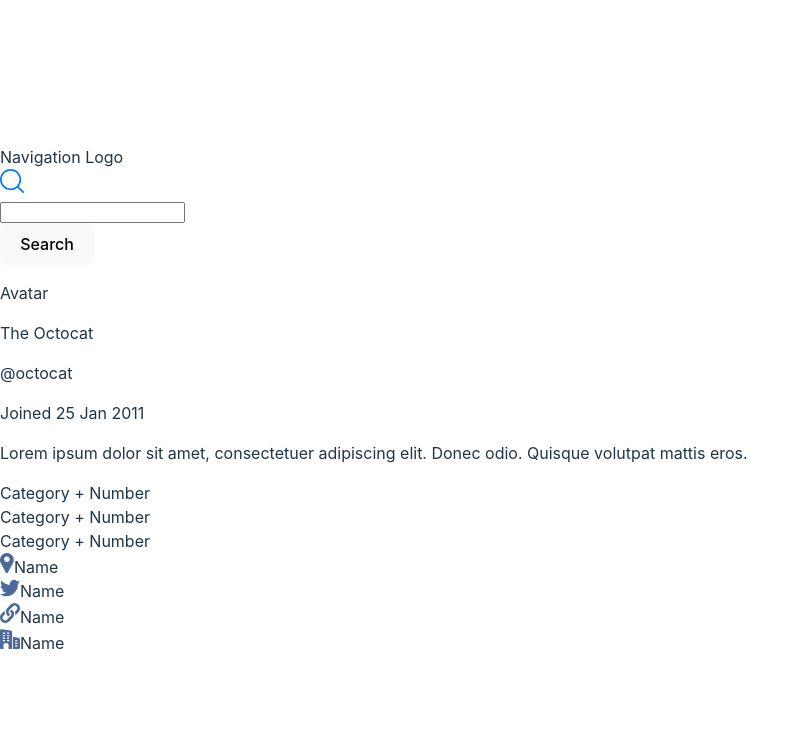
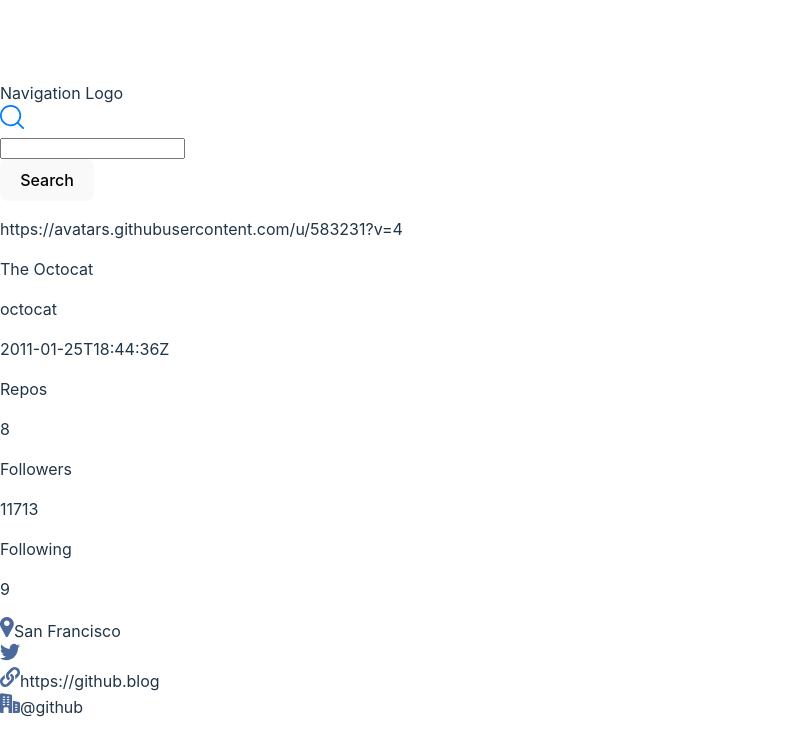
Before and after one commit to kacperklosowski/frontend-mentor-challenges, a React (Vite) app in the folder challenges/github-user-search/: page / in a window 1280 px wide. Shown: the top 756 px of the page, without its empty margins (0-806 px from the left). Built offline with nearby package versions, Linux system fonts and the light colour scheme.

Commit message:
add user context

```diff
--- a/challenges/github-user-search/src/App.tsx
+++ b/challenges/github-user-search/src/App.tsx
@@ -1,16 +1,17 @@
-import './App.scss'
-import mockedUserProfile from "./data/mockedUserProfile.ts";
 import Navigation from "./components/Navigation";
 import SearchBar from "./components/SearchBar";
 import UserProfile from "./components/UserProfile";
+import {UserContextProvider} from "./providers/UserContextProvider.tsx";
+import './App.scss'
 
 export default function App() {
-    console.log(mockedUserProfile)
     return (
         <div>
             <Navigation/>
             <SearchBar/>
-            <UserProfile/>
+            <UserContextProvider>
+                <UserProfile/>
+            </UserContextProvider>
         </div>
     )
 }
--- a/challenges/github-user-search/src/components/UserProfile/components/UserProfileBio/UserProfileBio.tsx
+++ b/challenges/github-user-search/src/components/UserProfile/components/UserProfileBio/UserProfileBio.tsx
@@ -1,7 +1,9 @@
+import {useUserContext} from "../../../../hooks/useUserContext.ts";
+
 export default function UserProfileBio() {
+    const {bio} = useUserContext();
+
     return (
-        <div>
-            <p>Lorem ipsum dolor sit amet, consectetuer adipiscing elit. Donec odio. Quisque volutpat mattis eros.</p>
-        </div>
+        <p>{bio}</p>
     );
 };
--- a/challenges/github-user-search/src/components/UserProfile/components/UserProfileContactInfo/UserProfileContactInfo.tsx
+++ b/challenges/github-user-search/src/components/UserProfile/components/UserProfileContactInfo/UserProfileContactInfo.tsx
@@ -4,14 +4,17 @@
 import IconLocation from "./assets/icon-location.svg?react";
 import IconWebsite from "./assets/icon-website.svg?react";
 import IconTwitter from "./assets/icon-twitter.svg?react";
+import {useUserContext} from "../../../../hooks/useUserContext.ts";
 
 export default function UserProfileContactInfo() {
+    const {location, twitterUsername, blog, company} = useUserContext();
+
     return (
         <div>
-            <UserProfileContactInfoUnit Icon={IconLocation}/>
-            <UserProfileContactInfoUnit Icon={IconTwitter}/>
-            <UserProfileContactInfoUnit Icon={IconWebsite}/>
-            <UserProfileContactInfoUnit Icon={IconCompany}/>
+            <UserProfileContactInfoUnit label={location} Icon={IconLocation}/>
+            <UserProfileContactInfoUnit label={twitterUsername} Icon={IconTwitter}/>
+            <UserProfileContactInfoUnit label={blog} Icon={IconWebsite}/>
+            <UserProfileContactInfoUnit label={company} Icon={IconCompany}/>
         </div>
     );
 };
--- a/challenges/github-user-search/src/components/UserProfile/components/UserProfileContactInfo/components/UserProfileContactInfoUnit/UserProfileContactInfoUnit.tsx
+++ b/challenges/github-user-search/src/components/UserProfile/components/UserProfileContactInfo/components/UserProfileContactInfoUnit/UserProfileContactInfoUnit.tsx
@@ -2,12 +2,13 @@
 
 type Props = {
     Icon: ComponentType;
+    label: string | null;
 }
-export default function UserProfileContactInfoUnit({Icon}: Props) {
+export default function UserProfileContactInfoUnit({Icon, label}: Props) {
     return (
         <div>
             <Icon/>
-            Name
+            {label}
         </div>
     );
 };
--- a/challenges/github-user-search/src/components/UserProfile/components/UserProfileOverview/UserProfileOverview.tsx
+++ b/challenges/github-user-search/src/components/UserProfile/components/UserProfileOverview/UserProfileOverview.tsx
@@ -1,10 +1,14 @@
+import {useUserContext} from "../../../../hooks/useUserContext.ts";
+
 export default function UserProfileOverview() {
+    const {avatarUrl, name, login, createdAt} = useUserContext();
+
     return (
         <div>
-            <p>Avatar</p>
-            <p>The Octocat</p>
-            <p>@octocat</p>
-            <p>Joined 25 Jan 2011</p>
+            <p>{avatarUrl}</p>
+            <p>{name}</p>
+            <p>{login}</p>
+            <p>{createdAt}</p>
         </div>
     );
 };
--- a/challenges/github-user-search/src/components/UserProfile/components/UserProfileStats/UserProfileStats.tsx
+++ b/challenges/github-user-search/src/components/UserProfile/components/UserProfileStats/UserProfileStats.tsx
@@ -1,11 +1,14 @@
 import UserProfileStatsUnit from "./components/UserProfileStatsUnit";
+import {useUserContext} from "../../../../hooks/useUserContext.ts";
 
 export default function UserProfileStats() {
+    const {publicRepos, followers, following} = useUserContext();
+
     return (
         <div>
-            <UserProfileStatsUnit/>
-            <UserProfileStatsUnit/>
-            <UserProfileStatsUnit/>
+            <UserProfileStatsUnit category='Repos' amount={publicRepos}/>
+            <UserProfileStatsUnit category='Followers' amount={followers}/>
+            <UserProfileStatsUnit category='Following' amount={following}/>
         </div>
     );
 };
--- a/challenges/github-user-search/src/components/UserProfile/components/UserProfileStats/components/UserProfileStatsUnit/UserProfileStatsUnit.tsx
+++ b/challenges/github-user-search/src/components/UserProfile/components/UserProfileStats/components/UserProfileStatsUnit/UserProfileStatsUnit.tsx
@@ -1,7 +1,13 @@
-export default function UserProfileStatsUnit() {
+type Props = {
+    category: string;
+    amount: number;
+}
+
+export default function UserProfileStatsUnit({category, amount}: Props) {
     return (
         <div>
-            Category + Number
+            <p>{category}</p>
+            <p>{amount}</p>
         </div>
     );
 };
--- /dev/null
+++ b/challenges/github-user-search/src/hooks/useUserContext.ts
@@ -0,0 +1,12 @@
+import {useContext} from "react";
+import {UserContext} from "../providers/UserContextProvider.tsx";
+
+export const useUserContext = () => {
+    const context = useContext(UserContext);
+
+    if (context === undefined) {
+        throw new Error('useUserContext must be used within a UserContextProvider');
+    }
+
+    return context;
+}
--- /dev/null
+++ b/challenges/github-user-search/src/providers/UserContextProvider.tsx
@@ -0,0 +1,62 @@
+import {createContext} from "react";
+import type {ReactNode} from "react";
+import mockedUserProfile from "../data/mockedUserProfile.ts";
+
+type UserContextValue = {
+    name: string | null;
+    login: string;
+    createdAt: string;
+    avatarUrl: string;
+    location: string | null;
+    twitterUsername: string | null;
+    company: string | null;
+    blog: string | null;
+    bio: string | null;
+    publicRepos: number;
+    followers: number;
+    following: number;
+};
+
+type Props = {
+    children: ReactNode;
+};
+
+export const UserContext = createContext<UserContextValue | undefined>(undefined);
+
+export const UserContextProvider = ({children}: Props) => {
+    const {
+        name,
+        login,
+        created_at: createdAt,
+        avatar_url: avatarUrl,
+        location,
+        twitter_username: twitterUsername,
+        company,
+        blog,
+        bio,
+        public_repos: publicRepos,
+        followers,
+        following
+    } = mockedUserProfile;
+
+    const contextValue = {
+        name,
+        login,
+        createdAt,
+        avatarUrl,
+        location,
+        twitterUsername,
+        company,
+        blog,
+        bio,
+        publicRepos,
+        followers,
+        following
+    };
+
+    return (
+        <UserContext.Provider value={contextValue}>
+            {children}
+        </UserContext.Provider>
+    );
+};
```
